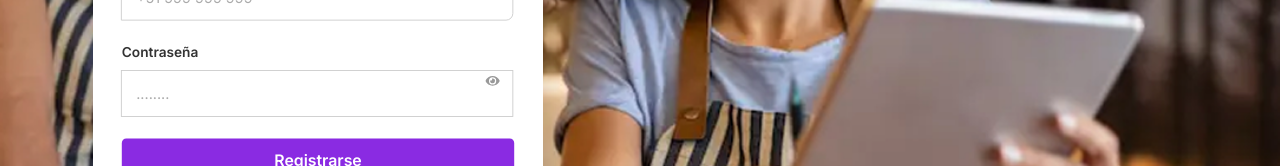
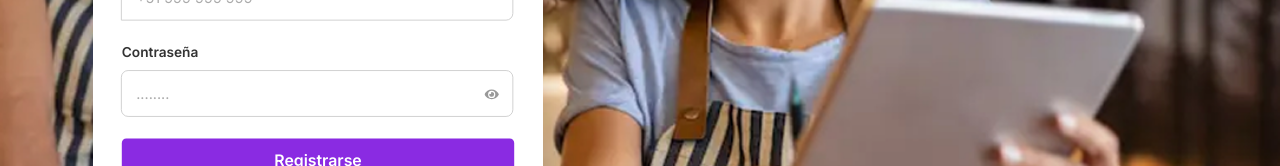
Before and after one commit to TomasLaus/onboarding-creditos-pymes, a React app in the folder frontend/: page /register in a window 1280 px wide. Shown: the part 626-792 px from the top of the page. Built offline with nearby package versions, Linux system fonts and the light colour scheme; the HTML template or start-up script is replaced by a standard one.

Commit message:
fix: correccion errores css

```diff
--- a/frontend/src/pages/LoginPage/LoginPage.css
+++ b/frontend/src/pages/LoginPage/LoginPage.css
@@ -67,6 +67,7 @@
 
 .password-wrapper {
   position: relative;
+  width: 100%;
 }
 
 .password-toggle-icon {
--- a/frontend/src/pages/LoginPage/LoginPage.jsx
+++ b/frontend/src/pages/LoginPage/LoginPage.jsx
@@ -153,7 +153,7 @@ const LoginPage = () => {
               </div>
               <div className="input-group">
                 <label>Contraseña</label>
-                {/* <div className="password-wrapper"> */}
+                <div className="password-wrapper">
                 <input
                   type={showPassword ? 'text' : 'password'}
                   name="password"
@@ -167,7 +167,7 @@ const LoginPage = () => {
                 >
                   {showPassword ? <FaEyeSlash /> : <FaEye />}
                 </span>
-                {/* </div> */}
+                 </div>
                 {errors.password && (
                   <span className="error-message">{errors.password}</span>
                 )}
--- a/frontend/src/pages/RegisterPage/RegisterPage.jsx
+++ b/frontend/src/pages/RegisterPage/RegisterPage.jsx
@@ -193,7 +193,7 @@ const RegisterPage = () => {
             </div>
             <div className="input-group">
               <label>Contraseña</label>
-
+              <div className="password-wrapper">
               <input
                 type={showPassword ? 'text' : 'password'}
                 name="password"
@@ -207,6 +207,7 @@ const RegisterPage = () => {
               >
                 {showPassword ? <FaEyeSlash /> : <FaEye />}
               </span>
+              </div>
             </div>
             {errors.password && (
               <span className="error-message">{errors.password}</span>
```
